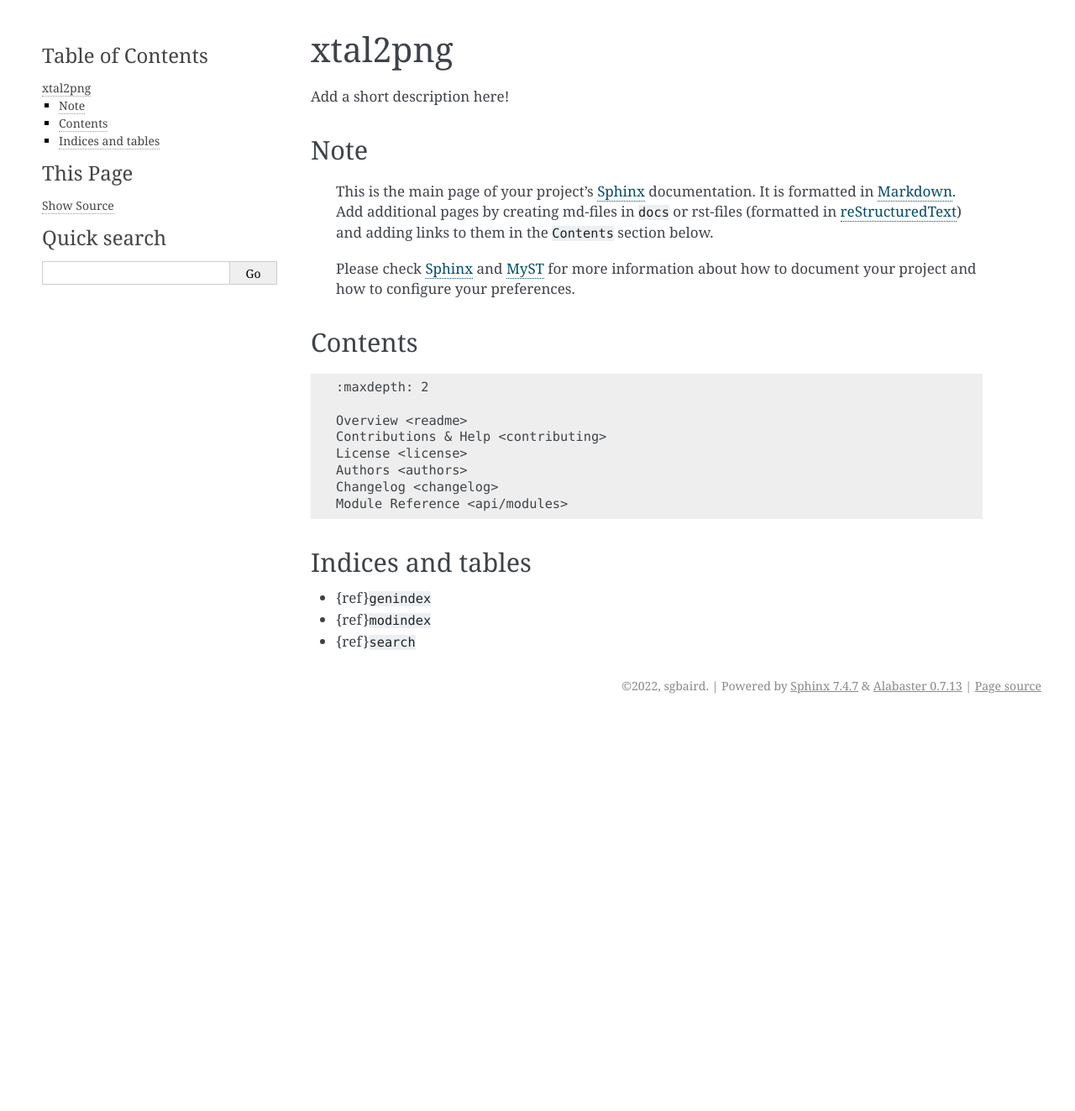
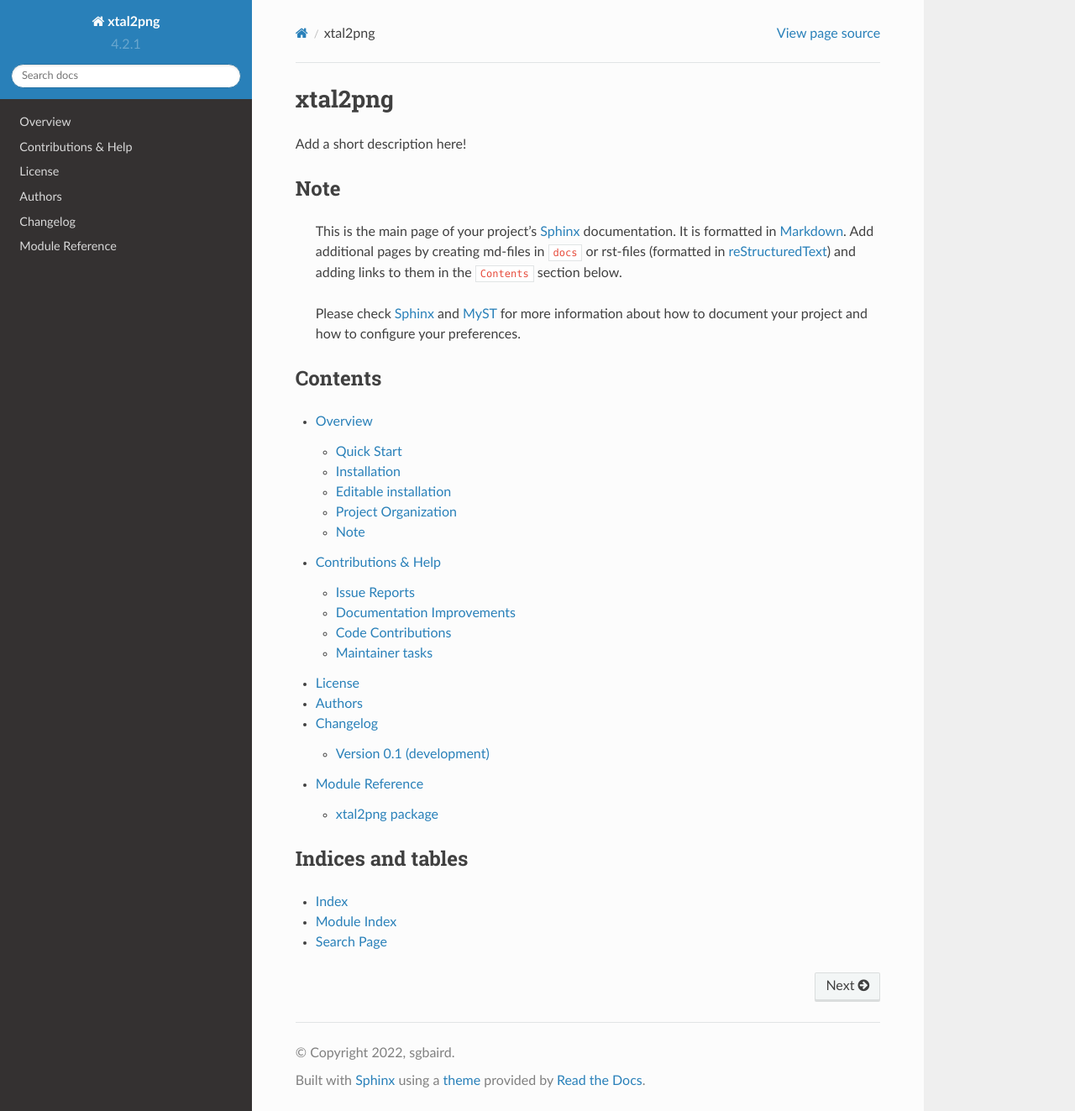
Before and after one commit to sparks-baird/xtal2png, a Sphinx documentation site: the page built from docs/index.md, in a window 1280 px wide and 1323 px high. Shown: the whole window at 84% size. Built offline with Sphinx 7.4.7 and the Read the Docs theme 2.0.0, drawn with Linux system fonts in a browser that asks for light colours.

Commit message:
refactor to latest extension version, uses myst-parser instead
Fixed issues I was seeing with {...} pygments lexers not being recognized.

```diff
--- a/docs/conf.py
+++ b/docs/conf.py
@@ -78,25 +78,22 @@ extensions = [
 templates_path = ["_templates"]
 
 
-# Configure AutoStructify
-# https://recommonmark.readthedocs.io/en/latest/auto_structify.html
-def setup(app):
-    from recommonmark.transform import AutoStructify
+# Enable markdown
+extensions.append("myst_parser")
 
-    params = {
-        "enable_auto_toc_tree": True,
-        "auto_toc_tree_section": "Contents",
-        "auto_toc_maxdepth": 2,
-        "enable_eval_rst": True,
-        "enable_math": True,
-        "enable_inline_math": True,
-    }
-    app.add_config_value("recommonmark_config", params, True)
-    app.add_transform(AutoStructify)
-
-
-# Enable markdown
-extensions.append("recommonmark")
+# Configure MyST-Parser
+myst_enable_extensions = [
+    "amsmath",
+    "colon_fence",
+    "deflist",
+    "dollarmath",
+    "html_image",
+    "linkify",
+    "replacements",
+    "smartquotes",
+    "substitution",
+    "tasklist",
+]
 
 # The suffix of source filenames.
 source_suffix = [".rst", ".md"]
@@ -174,15 +171,12 @@ todo_emit_warnings = True
 
 # The theme to use for HTML and HTML Help pages.  See the documentation for
 # a list of builtin themes.
-html_theme = "alabaster"
+html_theme = "sphinx_rtd_theme"
 
 # Theme options are theme-specific and customize the look and feel of a theme
 # further.  For a list of options available for each theme, see the
 # documentation.
-html_theme_options = {
-    "sidebar_width": "300px",
-    "page_width": "1200px"
-}
+html_theme_options = {"sidebar_width": "300px", "page_width": "1200px"}
 
 # Add any paths that contain custom themes here, relative to this directory.
 # html_theme_path = []
```
